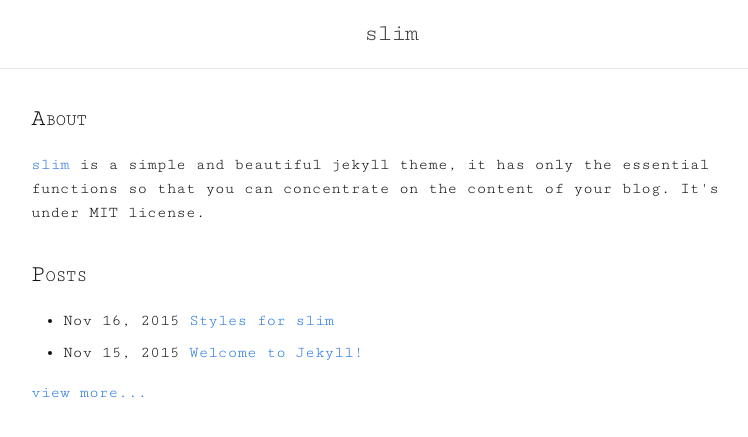
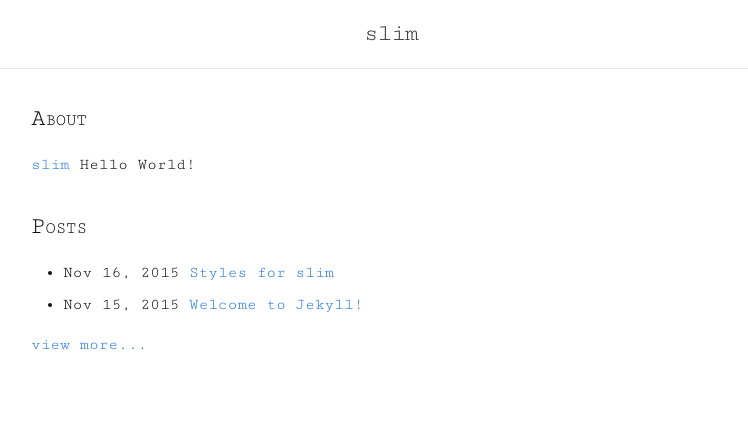
Before and after one commit to epellis/epellis.github.io, a Jekyll site: the page built from index.html, in a window 1280 px wide. Shown: the top 437 px of the page, without its empty margins (249-997 px from the left). Built offline with Jekyll 4.4.1, drawn with Linux system fonts in a browser that asks for light colours.

Commit message:
Updated Summary

```diff
--- a/index.html
+++ b/index.html
@@ -4,7 +4,7 @@
 <div class="home">
 	<section>
 		<h2 class="smallcap">about</h2>
-		<p><a href="https://github.com/syaning/slim">slim</a> is a simple and beautiful jekyll theme, it has only the essential functions so that you can concentrate on the content of your blog. It's under MIT license.</p>
+		<p><a href="https://github.com/syaning/slim">slim</a> Hello World!</p>
 	</section>
 	<section>
 		<h2 class="smallcap">posts</h2>
```
